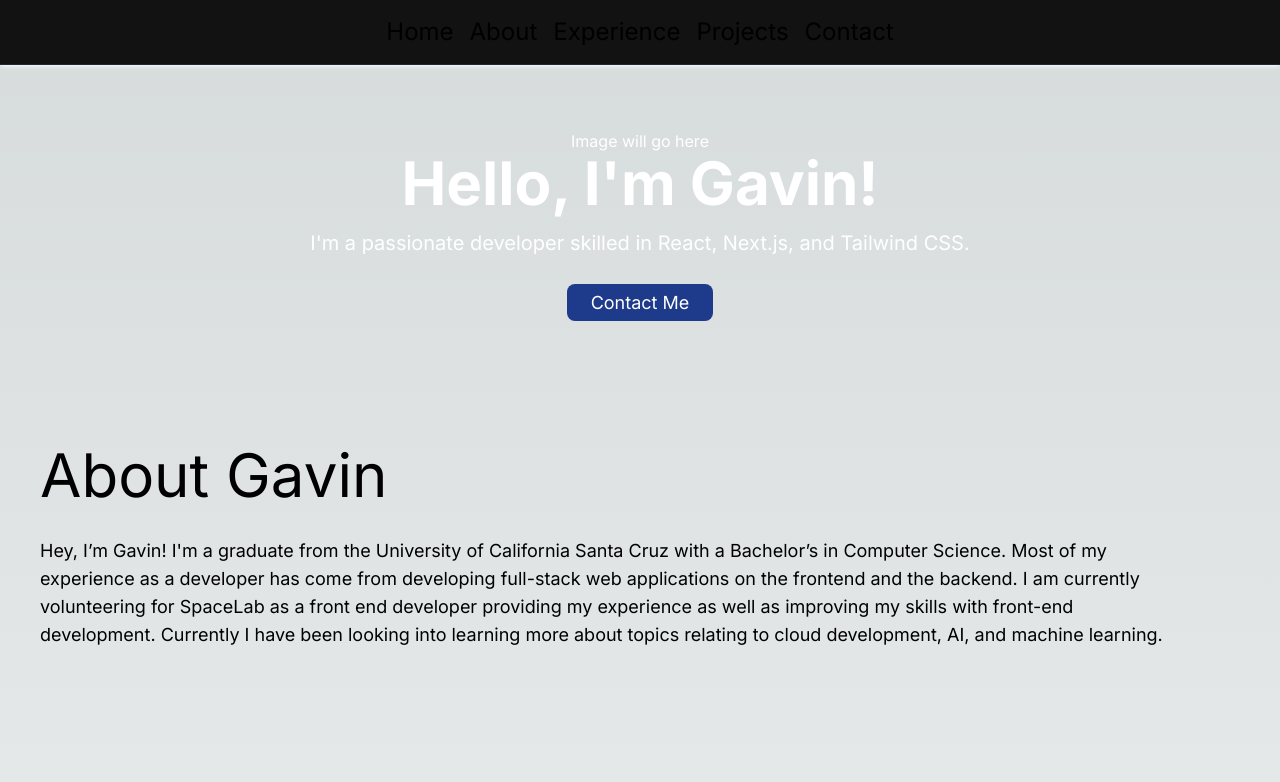
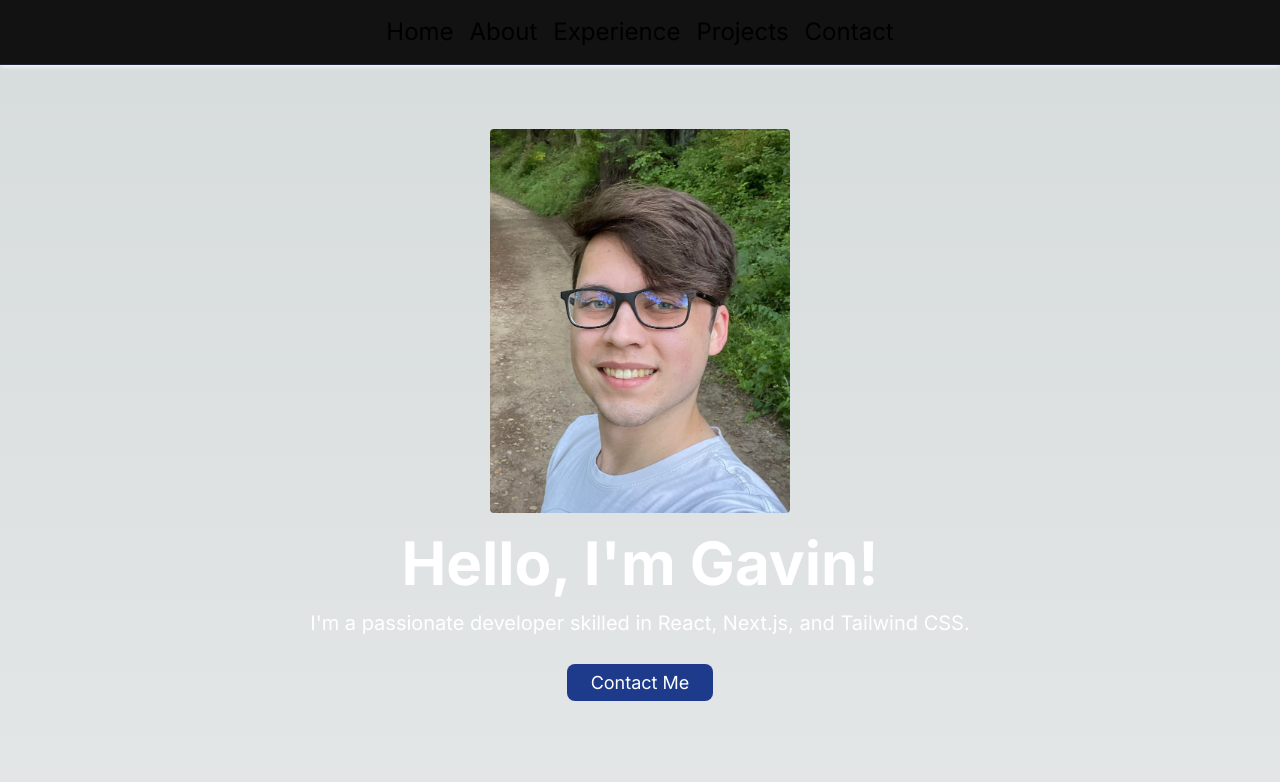
Before and after one commit to Gav1012/portfoliov2, a Next.js app: page / in a window 1280 px wide. Shown: the top 782 px of the page. Built offline with nearby package versions, Linux system fonts and the light colour scheme; no server answers.

Commit message:
added goofy pic to hero, it's so bad :/

```diff
--- a/src/app/components/hero.tsx
+++ b/src/app/components/hero.tsx
@@ -1,8 +1,18 @@
+import Image from 'next/image';
+
 export default function Hero() {
     return (
         <section id="hero" className="text-white py-16 flex items-center justify-center">
           <div className="text-center">
-            <h1>Image will go here</h1>
+            <div className="flex justify-center items-center mb-5">
+              <Image
+                src="/gprofile.jpg"
+                width={300}
+                height={300}
+                alt="Profile Picture"
+                className="rounded"
+              />
+            </div>
             <h1 className="text-6xl font-bold mb-4">Hello, I'm Gavin!</h1>
             <p className="text-xl mb-8 max-w-2xl mx-auto">
               I'm a passionate developer skilled in React, Next.js, and Tailwind CSS.
```
Also changed, not shown: public/gprofile.jpg (added).
